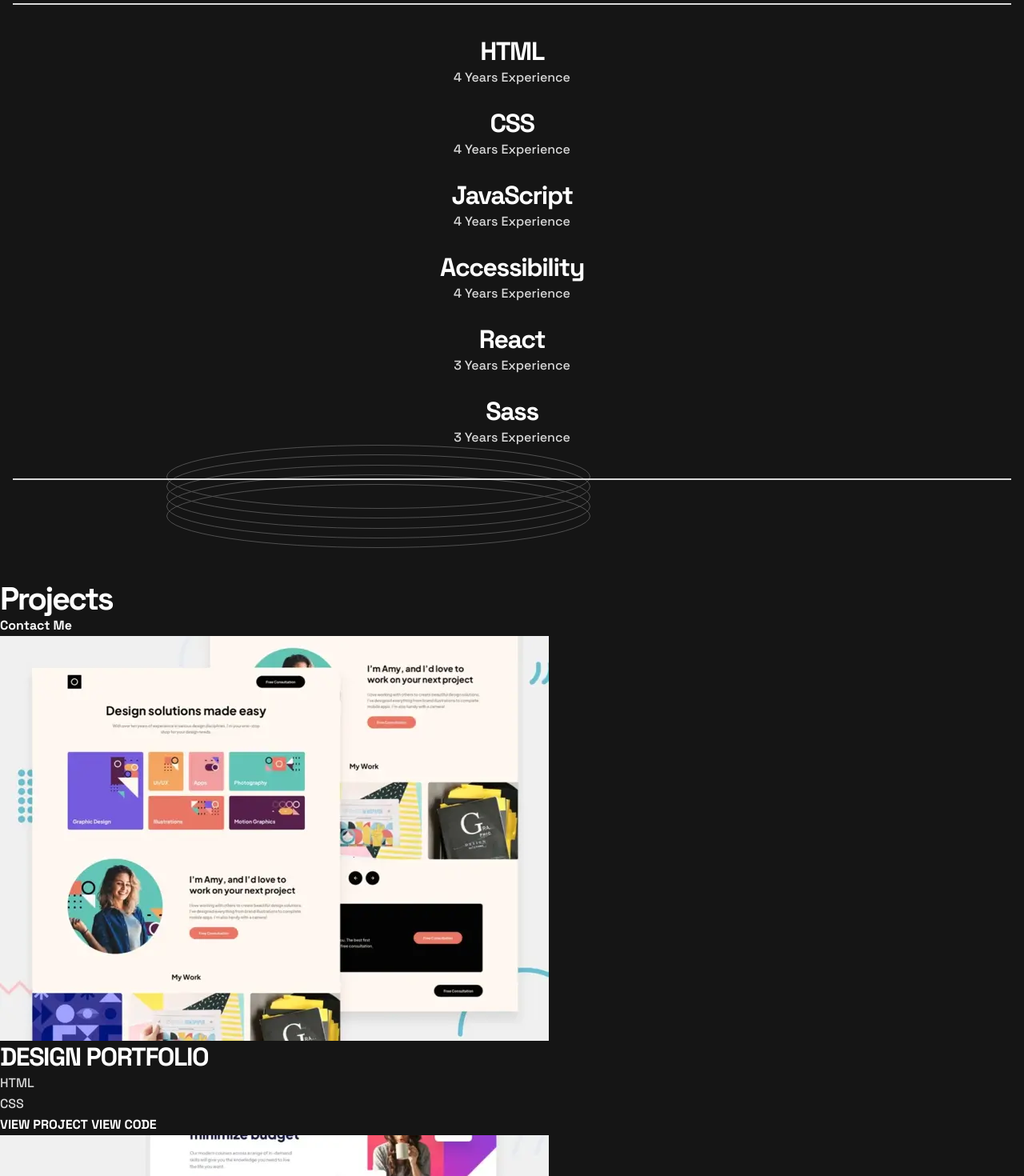
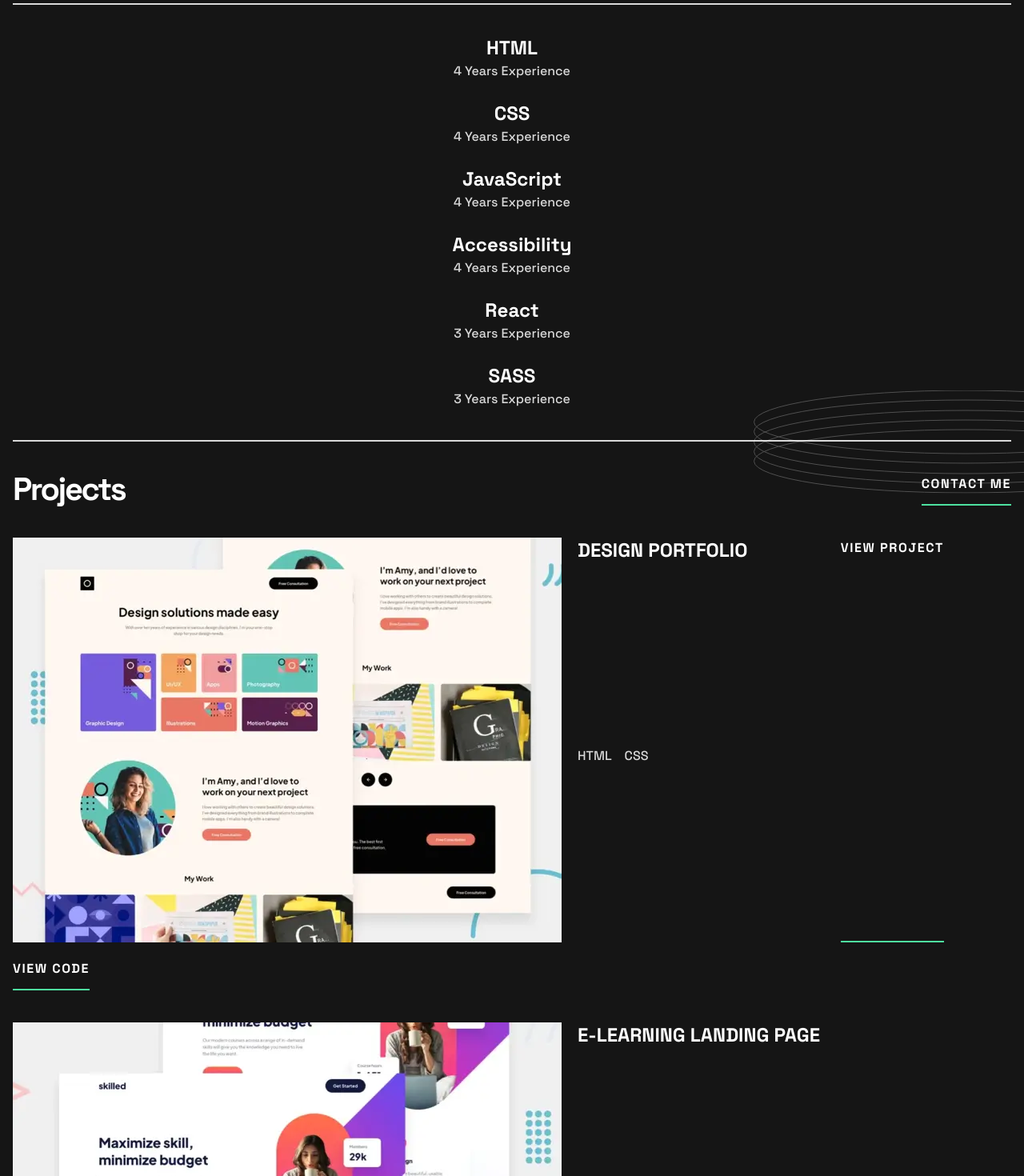
Before and after one commit to JayBrown92/single-page-developer-portfolio, a Next.js app: page / in a window 1280 px wide. Shown: the part 640-2110 px from the top of the page at 80% size. Built offline with nearby package versions, Linux system fonts and the light colour scheme.

Commit message:
added pattern positioned between sections and finished proj sec

```diff
--- a/src/components/UI/Button.tsx
+++ b/src/components/UI/Button.tsx
@@ -2,13 +2,14 @@ import Link from "next/link";
 
 type Props = {
   children: React.ReactNode;
+  href: string;
 };
-export default function Button({ children }: Props) {
+export default function Button({ children, href }: Props) {
   return (
     <>
       {" "}
       <Link
-        href="#contact-me-section"
+        href={href}
         className=" border-b-2	border-color-accent pb-3 font-bold uppercase tracking-widest transition-colors hover:text-color-accent "
       >
         {children}
--- a/src/components/UI/Container.tsx
+++ b/src/components/UI/Container.tsx
@@ -0,0 +1,10 @@
+type Props = {
+  children: React.ReactNode;
+  className: string;
+};
+
+export default function Container({ children, className }: Props) {
+  return (
+    <div className={`container mx-auto px-4 ${className}`}>{children}</div>
+  );
+}
--- a/src/components/UI/Section.tsx
+++ b/src/components/UI/Section.tsx
@@ -1,13 +1,13 @@
 import React, { ReactNode } from "react";
 
 type Props = {
-  className: string;
+  className?: string;
   children: ReactNode;
   id: string;
 };
 export default function Section({ className, children, id }: Props) {
   return (
-    <section id={id} className={`relative overflow-x-hidden    ${className}`}>
+    <section id={id} className={` relative overflow-x-hidden ${className}`}>
       {children}
     </section>
   );
--- a/src/components/content/Experience.tsx
+++ b/src/components/content/Experience.tsx
@@ -2,32 +2,47 @@ import Image from "next/image";
 import Section from "../UI/Section";
 
 export default function Experience() {
+  const ExpContent: { header: string; text: string }[] = [
+    {
+      header: "HTML",
+      text: "4 Years Experience",
+    },
+    {
+      header: "CSS",
+      text: "4 Years Experience",
+    },
+    {
+      header: "JavaScript",
+      text: "4 Years Experience ",
+    },
+    {
+      header: "Accessibility",
+      text: "4 Years Experience",
+    },
+    {
+      header: "React",
+      text: "3 Years Experience",
+    },
+    {
+      header: "SASS",
+      text: "3 Years Experience",
+    },
+  ];
+
   return (
     <Section
       id={"experience-section"}
-      className="relative grid gap-6 py-10 text-center  before:absolute before:left-4  before:right-4 before:top-0 before:mx-auto before:border-y-[1px] before:border-color-primary after:absolute after:bottom-0  after:left-4 after:right-4 after:mx-auto after:border-y-[1px] after:border-color-primary  "
+      className=" grid gap-6 py-10  text-center before:absolute  before:left-4 before:right-4 before:top-0 before:mx-auto before:border-y-[1px] before:border-color-primary after:absolute  after:bottom-0 after:left-4 after:right-4 after:mx-auto after:border-y-[1px] after:border-color-primary "
     >
-      <div>
-        <h3>HTML</h3> <p>4 Years Experience</p>{" "}
-      </div>
-      <div>
-        <h3> CSS </h3>
-        <p>4 Years Experience</p>
-      </div>{" "}
-      <div>
-        <h3>JavaScript</h3> <p>4 Years Experience</p>
-      </div>
-      <div>
-        {" "}
-        <h3> Accessibility</h3> <p>4 Years Experience </p>
-      </div>
-      <div>
-        <h3> React </h3>
-        <p>3 Years Experience</p>{" "}
-      </div>{" "}
-      <div>
-        <h3> Sass</h3> <p> 3 Years Experience </p>
-      </div>
+      {ExpContent.map((content, index) => {
+        const { header, text } = content;
+        return (
+          <div key={index}>
+            <h3>{header}</h3>
+            <p>{text}</p>
+          </div>
+        );
+      })}
     </Section>
   );
 }
--- a/src/components/content/Hero.tsx
+++ b/src/components/content/Hero.tsx
@@ -32,7 +32,7 @@ export default function Hero() {
           Based in the UK, I&apos;m a front-end developer passionate about
           building accessible web apps that users love.{" "}
         </p>{" "}
-        <Button>CONTACT ME</Button>
+        <Button href="#contact-me-section">CONTACT ME</Button>
       </div>
       <Image
         src={ringsPattern}
--- /dev/null
+++ b/src/components/content/Projects.tsx
@@ -0,0 +1,82 @@
+import Image from "next/image";
+import Link from "next/link";
+import DesignProjImg from "../../../public/thumbnail-project-1-small.webp";
+import ELearningProjImg from "../../../public/thumbnail-project-2-small.webp";
+import TodoProjImg from "../../../public/thumbnail-project-3-small.webp";
+import EntertainmentProjImg from "../../../public/thumbnail-project-4-small.webp";
+import MemoryProjImg from "../../../public/thumbnail-project-5-small.webp";
+import ArtProjImg from "../../../public/thumbnail-project-6-small.webp";
+import Section from "../UI/Section";
+import Container from "../UI/Container";
+import Button from "../UI/Button";
+
+export default function Projects() {
+  const projects = [
+    {
+      image: DesignProjImg,
+      altText: "Screenshot of the design project",
+      title: "DESIGN PORTFOLIO",
+      stack: ["HTML", "CSS"],
+    },
+    {
+      image: ELearningProjImg,
+      altText: "Screenshot of the E-Learning landing page project",
+      title: "E-LEARNING LANDING PAGE",
+      stack: ["HTML", "CSS"],
+    },
+    {
+      image: TodoProjImg,
+      altText: "Screenshot of the Todo app project",
+      title: "TODO WEB APP",
+      stack: ["HTML", "CSS", "JAVASCRIPT"],
+    },
+    {
+      image: EntertainmentProjImg,
+      altText: "Screenshot of the Entertainment app project",
+      title: "ENTERTAINMENT WEB APP",
+      stack: ["HTML", "CSS", "JAVASCRIPT"],
+    },
+    {
+      image: MemoryProjImg,
+      altText: "Screenshot of the memory game project",
+      title: "MEMORY GAME",
+      stack: ["HTML", "CSS", "JAVASCRIPT"],
+    },
+    {
+      image: ArtProjImg,
+      altText: "Screenshot of the art gallery project",
+      title: "ART GALLERY SHOWCASE",
+      stack: ["HTML", "CSS", "JAVASCRIPT"],
+    },
+  ];
+  return (
+    <Section id="projects-section" className="py-10">
+      <Container className="flex flex-wrap justify-between gap-10">
+        <h2>Projects</h2> <Button href="#contact-me-section">Contact me</Button>
+        {projects.map((project, index) => {
+          const { image, altText, title, stack } = project;
+
+          return (
+            <div key={index} className="flex flex-wrap gap-5">
+              <Image src={image} alt={altText} />
+              <div className="flex flex-wrap gap-2">
+                <h3 className="basis-full">{title}</h3>
+                <ul className="flex basis-full gap-x-4">
+                  {stack.map((tech, index) => {
+                    return (
+                      <>
+                        <li key={index}>{tech}</li>
+                      </>
+                    );
+                  })}
+                </ul>
+              </div>
+              <Button href="#">VIEW PROJECT</Button>
+              <Button href="#">VIEW CODE</Button>
+            </div>
+          );
+        })}
+      </Container>
+    </Section>
+  );
+}
--- a/src/pages/index.tsx
+++ b/src/pages/index.tsx
@@ -1,86 +1,22 @@
 import Image from "next/image";
-import Link from "next/link";
-import DesignProjImg from "../../public/thumbnail-project-1-small.webp";
-import ELearningProjImg from "../../public/thumbnail-project-2-small.webp";
-import TodoProjImg from "../../public/thumbnail-project-3-small.webp";
-import EntertainmentProjImg from "../../public/thumbnail-project-4-small.webp";
-import MemoryProjImg from "../../public/thumbnail-project-5-small.webp";
-import ArtProjImg from "../../public/thumbnail-project-6-small.webp";
 import ringsPattern from "../../public/pattern-rings.svg";
+
 import Hero from "../components/content/Hero";
-import Experience from "components/components/content/Experience ";
-
+import Experience from "../components/content/Experience";
+import Projects from "../components/content/Projects";
 export default function Home() {
   return (
     <>
       <Hero />
       <Experience />
-
-      <section id="projects-section">
       <Image
         src={ringsPattern}
         width={530}
         height={129}
         alt="pattern for hero section design consiting of multiple flat rings"
-          className="relative -right-52 bottom-11  "
+        className="absolute -right-48 z-10 -translate-y-1/2  "
       />
-        <h2>Projects</h2> <Link href="#contact-me-section">Contact Me</Link>
-        <Image src={DesignProjImg} alt="Screenshot of the design project" />
-        <h3>DESIGN PORTFOLIO </h3>
-        <ul>
-          <li>HTML </li>
-          <li> CSS</li>
-        </ul>
-        <Link href="#">VIEW PROJECT</Link> <Link href="#"> VIEW CODE</Link>
-        <Image
-          src={ELearningProjImg}
-          alt="Screenshot of the E-Learning landing page project"
-        />
-        <h3>E-LEARNING LANDING PAGE </h3>
-        <ul>
-          <li>HTML </li>
-          <li> CSS</li>
-        </ul>
-        <Link href="#">VIEW PROJECT</Link> <Link href="#"> VIEW CODE</Link>{" "}
-        <Image src={TodoProjImg} alt="Screenshot of the Todo app project" />
-        <h3>TODO WEB APP</h3>
-        <ul>
-          <li>HTML </li>
-          <li> CSS</li>
-          <li> JAVASCRIPT</li>
-        </ul>
-        <Link href="#">VIEW PROJECT</Link> <Link href="#"> VIEW CODE</Link>{" "}
-        <Image
-          src={EntertainmentProjImg}
-          alt="Screenshot of the Entertainment app project"
-        />
-        <h3>ENTERTAINMENT WEB APP</h3>
-        <ul>
-          <li>HTML </li>
-          <li> CSS</li>
-          <li> JAVASCRIPT</li>
-        </ul>
-        <Link href="#">VIEW PROJECT</Link> <Link href="#"> VIEW CODE</Link>{" "}
-        <Image
-          src={MemoryProjImg}
-          alt="Screenshot of the memory game project"
-        />
-        <h3>MEMORY GAME </h3>
-        <ul>
-          <li>HTML </li>
-          <li> CSS</li>
-          <li> JAVASCRIPT</li>
-        </ul>
-        <Link href="#">VIEW PROJECT</Link> <Link href="#"> VIEW CODE</Link>{" "}
-        <Image src={ArtProjImg} alt="Screenshot of the art gallery project" />
-        <h3>ART GALLERY SHOWCASE </h3>
-        <ul>
-          <li>HTML </li>
-          <li> CSS</li>
-          <li> JAVASCRIPT</li>
-        </ul>
-        <Link href="#">VIEW PROJECT</Link> <Link href="#"> VIEW CODE</Link>
-      </section>
+      <Projects />
       <section id="contact-section">
         {" "}
         <h3> Contact</h3>{" "}
--- a/src/styles/globals.css
+++ b/src/styles/globals.css
@@ -20,7 +20,7 @@
     @apply text-2xl;
   }
   h3 {
-    @apply text-xl;
+    @apply text-lg;
   }
   h4 {
     @apply text-lg;
```
Lines whose indentation alone changed are shown as unchanged.
